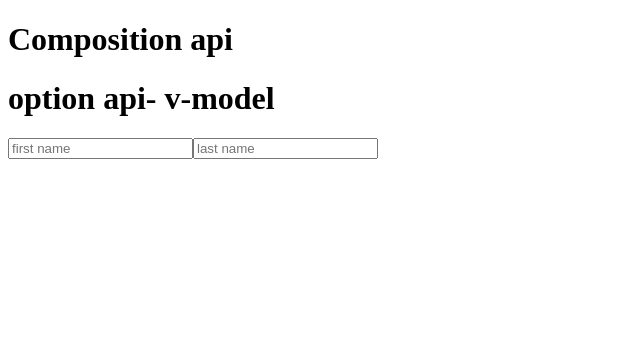
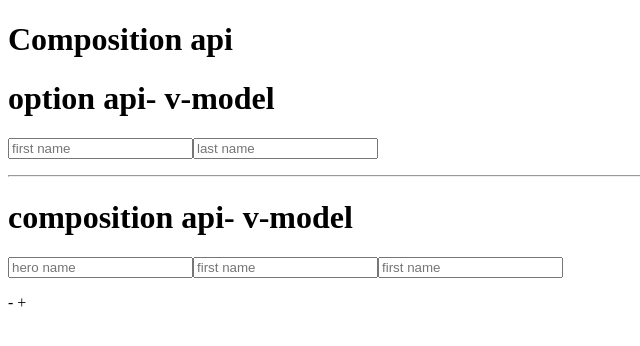
Before and after one commit to lapinRagnar/vue3_tuto, a Vue app: page / in a window 1280 px wide. Shown: the top 346 px of the page, without its empty margins (0-640 px from the left). Built offline with nearby package versions, Linux system fonts and the light colour scheme.

Commit message:
v-model et composition api - ex avec composition api

```diff
--- a/src/components/VModel.vue
+++ b/src/components/VModel.vue
@@ -3,15 +3,40 @@
   <input type="text" placeholder="first name" v-model="fName">
   <input type="text" placeholder="last name" v-model="lName">
   <p>{{fName}} {{lName}}</p>
+
+  <hr>
+
+  <h1>composition api- v-model</h1>
+  <input type="text" placeholder="hero name" v-model="heroName">
+  <input type="text" placeholder="first name" v-model="firstName">
+  <input type="text" placeholder="first name" v-model="lastName">
+
+  <p style="color: orage">{{heroName}} - {{firstName}} + {{lastName}}</p>
+
 </template>
 
 <script>
+
+import {ref, reactive, toRefs} from 'vue'
+
 export default {
   name: 'VModel',
   data(){
     return {
       fName: '',
       lName: ''
+    }
+  },
+  setup(){
+    const heroName = ref('')
+    const state = reactive({
+        firstName: '',
+        lastName: '',
+    })
+
+    return {
+        heroName,
+        ...toRefs(state)
     }
   }
 }
```
